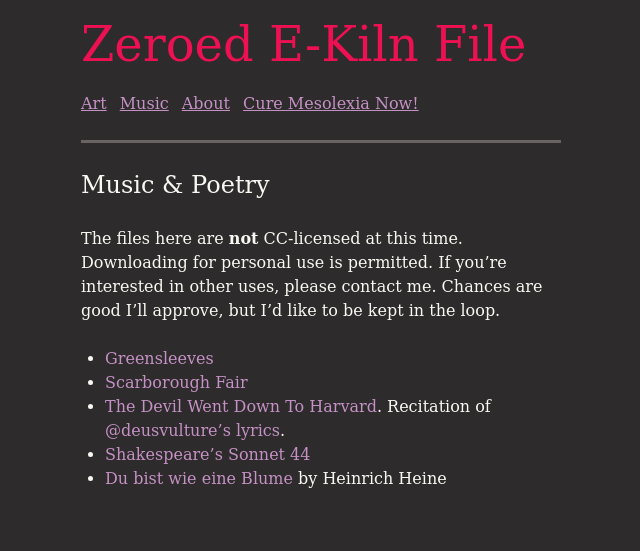
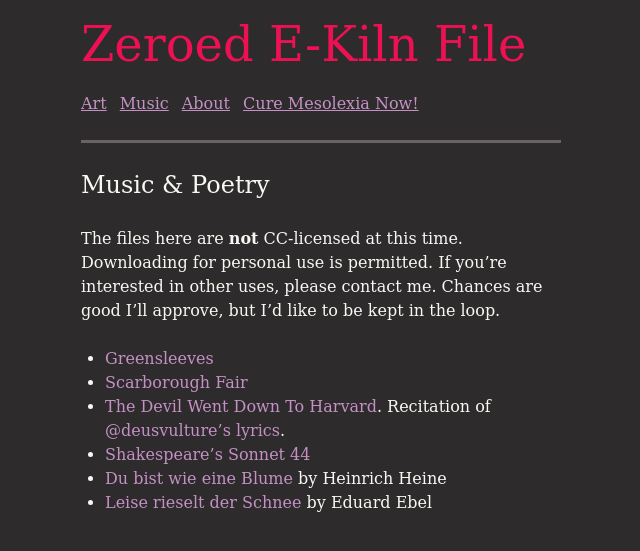
Before and after one commit to ilzolende/ilzolende.github.io, a Jekyll site: the page built from music.md, in a window 1280 px wide, cut to the strip 104-655 px from the top of the page. Shown: the whole strip, without its empty margins (319-959 px from the left). Built offline with Jekyll 4.4.1, drawn with Linux system fonts in a browser that asks for light colours.

Commit message:
added _leise rieselt der schnee_

```diff
--- a/music.md
+++ b/music.md
@@ -10,3 +10,4 @@ The files here are **not** CC-licensed at this time. Downloading for personal us
 - [The Devil Went Down To Harvard](/assets/music/harvard.ogg). Recitation of [@deusvulture's lyrics](http://vulture.neocities.org/verse/devil.html).
 - [Shakespeare's Sonnet 44](/assets/music/sonnet44.mp3)
 - [Du bist wie eine Blume](/assets/music/wie-eine-blume.mp3) by Heinrich Heine
+- [Leise rieselt der Schnee](/assets/music/leise_rieselt.ogg) by Eduard Ebel
```
Also changed, not shown: 1 other file.
